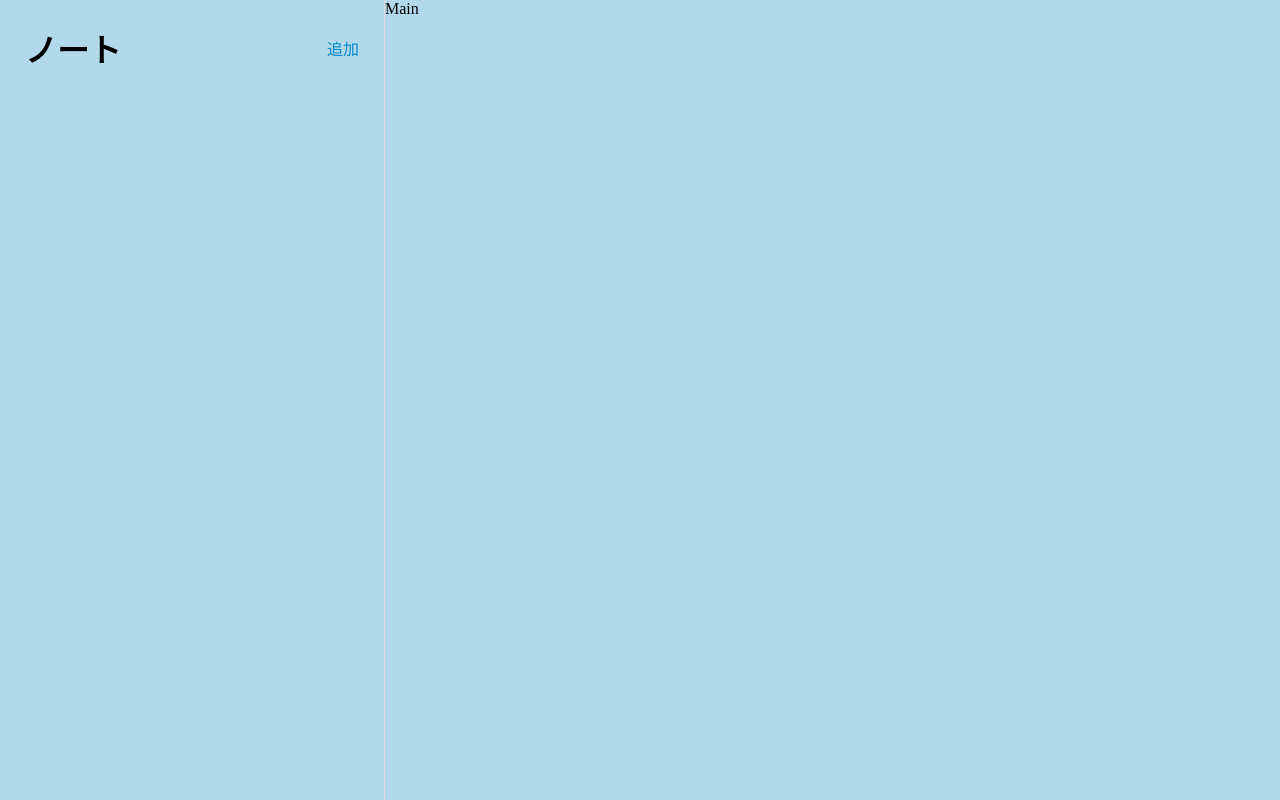
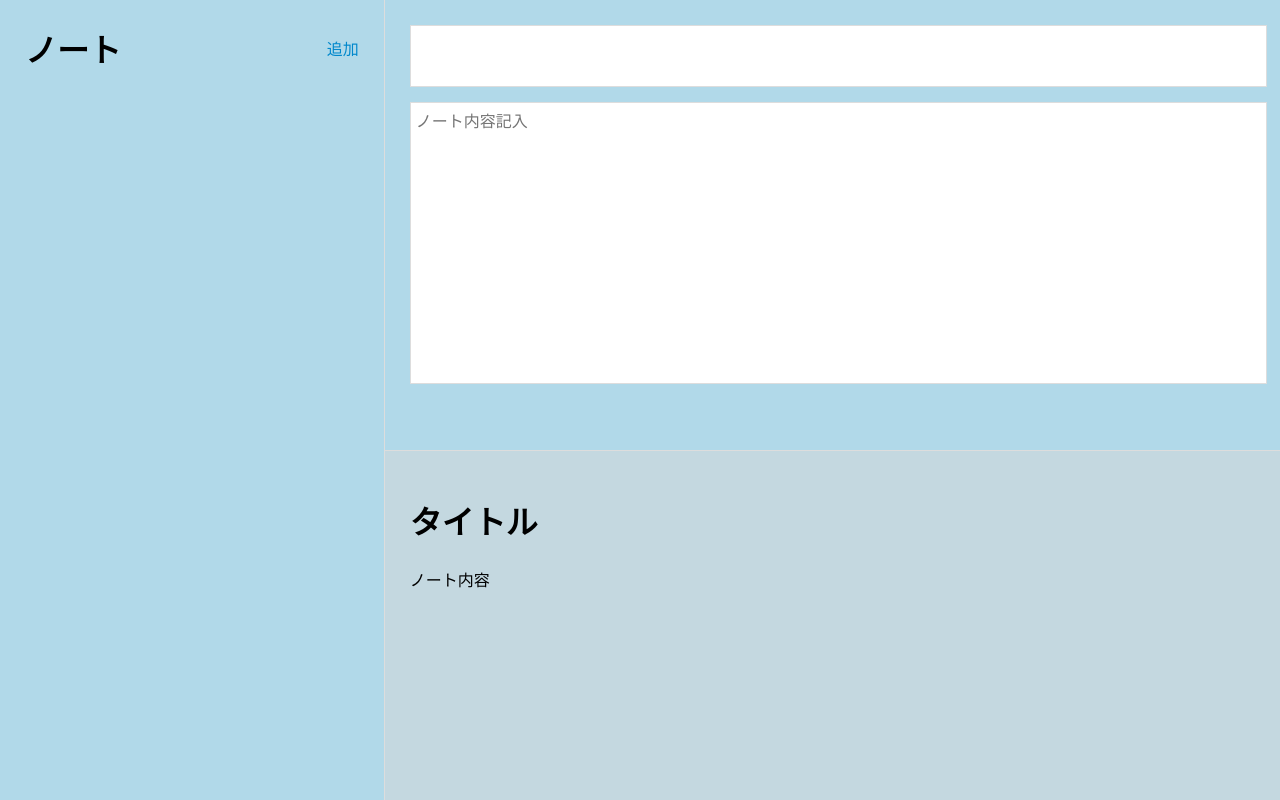
Before and after one commit to ahuiru/noteapp-with-react, a React (Vite) app: page / in a window 1280 px wide. Built offline with nearby package versions, Linux system fonts and the light colour scheme.

Commit message:
main css

```diff
--- a/src/components/Main.css
+++ b/src/components/Main.css
@@ -0,0 +1,45 @@
+.app-main {
+  width: 70%;
+  height: 100vh;
+
+}
+
+.app-main-note-edit, .app-main-note-preview {
+  height: 50vh;
+}
+
+.app-main-note-edit {
+  padding: 25px;
+}
+
+.app-main-note-edit input, textarea{
+  display: block;
+  border: 1px solid #ddd;
+  margin-bottom: 15px;
+  width: 100%;
+  height: calc(50vh - 130px);
+  padding: 5px;
+  resize: none;
+  font-size: 16px;
+}
+
+.app-main-note-edit input {
+  height: 50px;
+  font-size: 1rem;
+}
+
+.app-main-note-preview {
+  border-top: 1px solid #ddd;
+  overflow-y: scroll;
+  background: rgb(196, 216, 224);
+}
+
+.preview-title {
+  padding: 25px 25px 0 25px;
+}
+
+.markdown-preview {
+  padding: 0 25px 25px 25px;
+  line-height: 2rem;
+
+}
--- a/src/components/Main.jsx
+++ b/src/components/Main.jsx
@@ -3,6 +3,15 @@
 
 export const Main = () => {
   return (
-    <div>Main</div>
+    <div className='app-main'>
+      <div className="app-main-note-edit">
+        <input type="text" />
+        <textarea id="" placeholder='ノート内容記入'></textarea>
+      </div>
+      <div className="app-main-note-preview">
+        <h1 className='preview-title'>タイトル</h1>
+        <div className='markdown-preview'>ノート内容</div>
+      </div>
+    </div>
   )
 }
```
